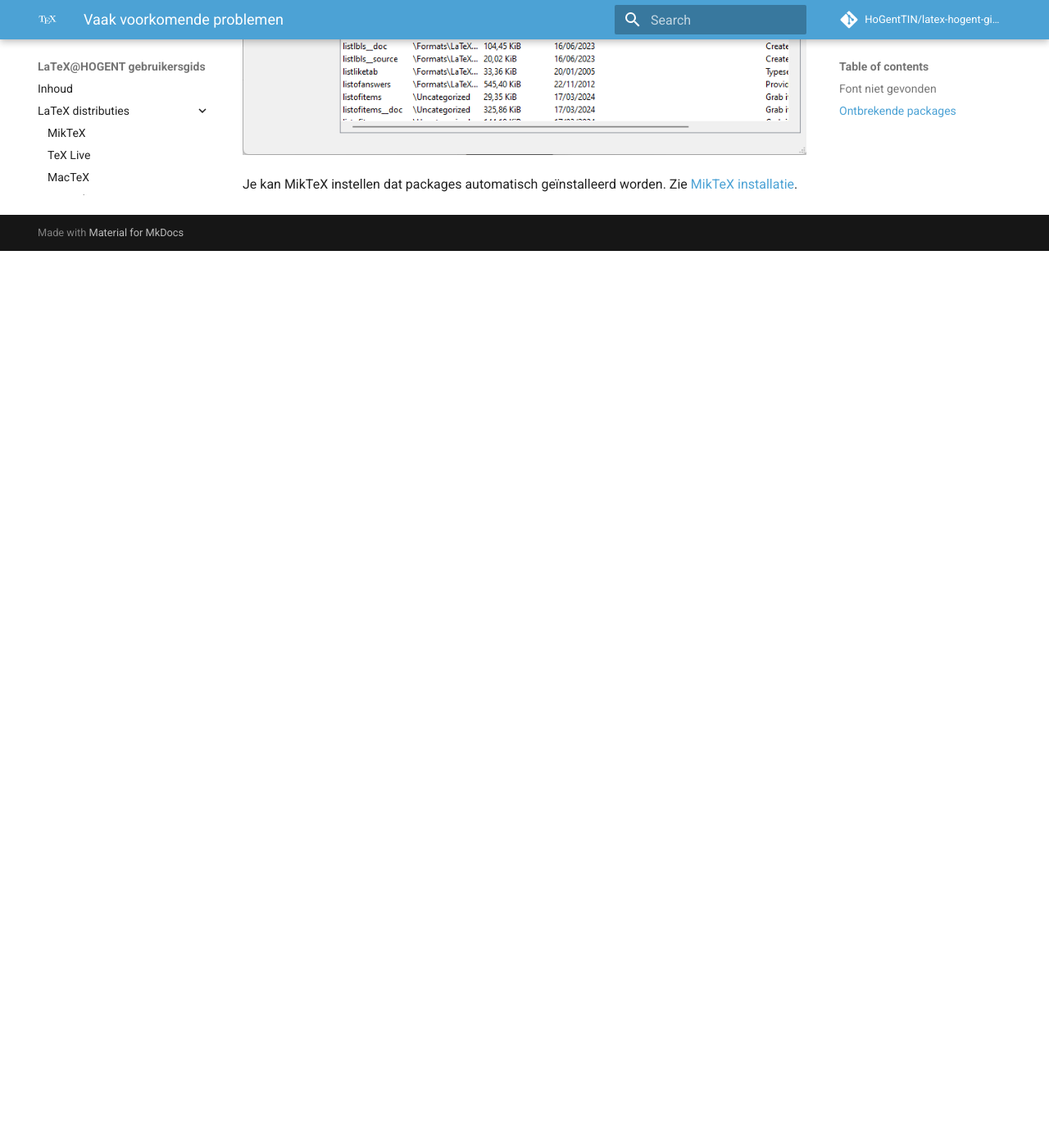
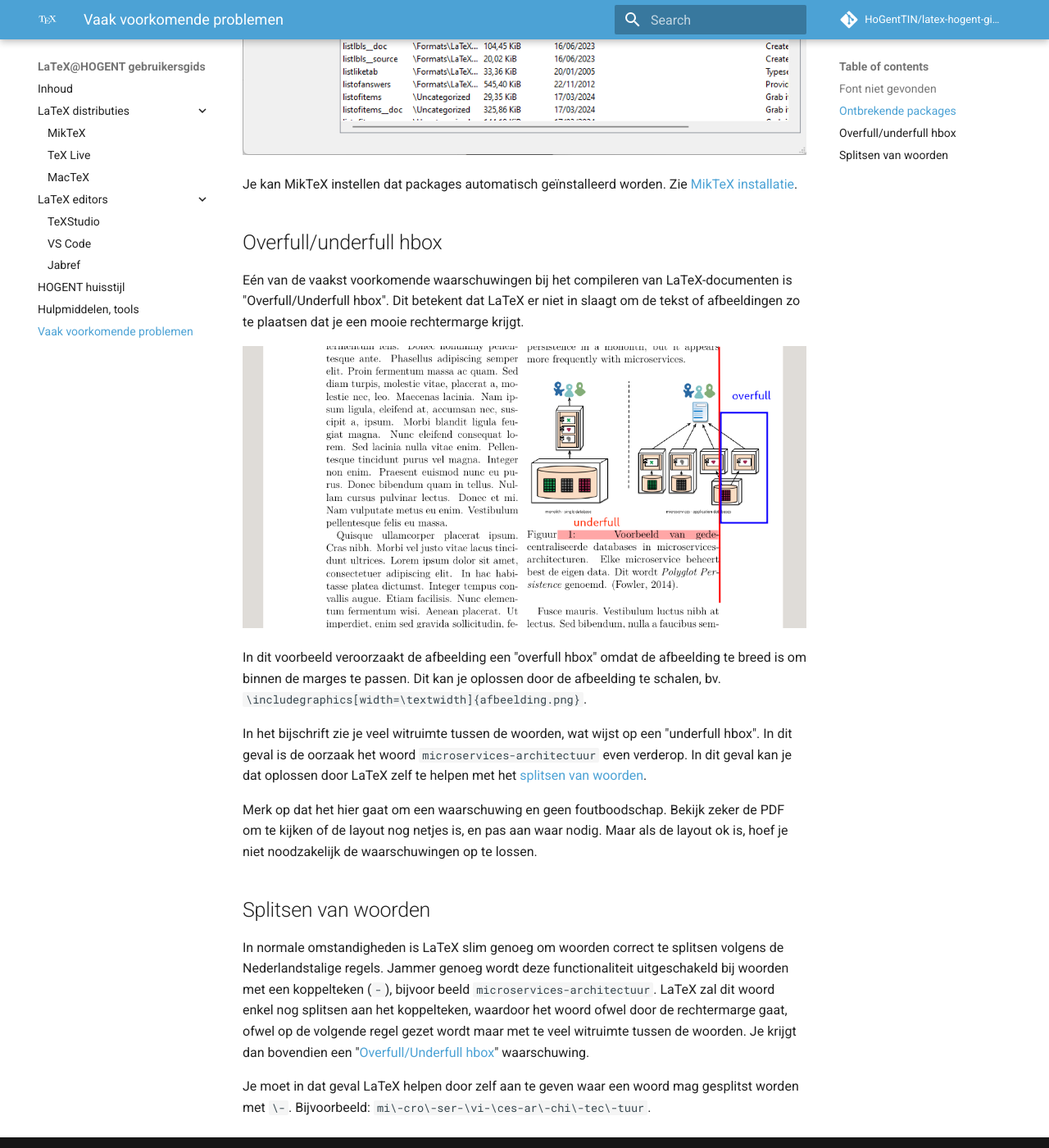
Before and after one commit to HoGentTIN/latex-hogent-gids, an MkDocs documentation site: the page built from docs/problemen.md, in a window 1280 px wide and 1400 px high, scrolled down 1615 px. Shown: the whole window at 82% size. Built offline with MkDocs 1.6.1 and Material for MkDocs 9.7.7, drawn with Linux system fonts in a browser that asks for light colours; comment, search, counter and statistics services are not loaded; before the commit the page ends 1921 px from its top, so only the background shows below that.

Commit message:
Paragraaf toegevoegd over hbox warnings, splitsen van woorden

```diff
--- a/docs/problemen.md
+++ b/docs/problemen.md
@@ -25,3 +25,21 @@
 ![MikTeX Console: Package manueel installeren](images/miktex-08.png)
 
 Je kan MikTeX instellen dat packages automatisch geïnstalleerd worden. Zie [MikTeX installatie](installatie-miktex.md#installatie-van-ontbrekende-packages).
+
+## Overfull/underfull hbox
+
+Eén van de vaakst voorkomende waarschuwingen bij het compileren van LaTeX-documenten is "Overfull/Underfull hbox". Dit betekent dat LaTeX er niet in slaagt om de tekst of afbeeldingen zo te plaatsen dat je een mooie rechtermarge krijgt.
+
+![Voorbeelden van overfull en underfull hbox waarschuwingen.](images/hbox-warnings.png)
+
+In dit voorbeeld veroorzaakt de afbeelding een "overfull hbox" omdat de afbeelding te breed is om binnen de marges te passen. Dit kan je oplossen door de afbeelding te schalen, bv. `\includegraphics[width=\textwidth]{afbeelding.png}`.
+
+In het bijschrift zie je veel witruimte tussen de woorden, wat wijst op een "underfull hbox". In dit geval is de oorzaak het woord `microservices-architectuur` even verderop. In dit geval kan je dat oplossen door LaTeX zelf te helpen met het [splitsen van woorden](#splitsen-van-woorden).
+
+Merk op dat het hier gaat om een waarschuwing en geen foutboodschap. Bekijk zeker de PDF om te kijken of de layout nog netjes is, en pas aan waar nodig. Maar als de layout ok is, hoef je niet noodzakelijk de waarschuwingen op te lossen.
+
+## Splitsen van woorden
+
+In normale omstandigheden is LaTeX slim genoeg om woorden correct te splitsen volgens de Nederlandstalige regels. Jammer genoeg wordt deze functionaliteit uitgeschakeld bij woorden met een koppelteken (`-`), bijvoor beeld `microservices-architectuur`. LaTeX zal dit woord enkel nog splitsen aan het koppelteken, waardoor het woord ofwel door de rechtermarge gaat, ofwel op de volgende regel gezet wordt maar met te veel witruimte tussen de woorden. Je krijgt dan bovendien een "[Overfull/Underfull hbox](#overfullunderfull-hbox)" waarschuwing.
+
+Je moet in dat geval LaTeX helpen door zelf aan te geven waar een woord mag gesplitst worden met `\-`. Bijvoorbeeld: `mi\-cro\-ser-\vi-\ces-ar\-chi\-tec\-tuur`.
```
Also changed, not shown: docs/images/hbox-warnings.png (added).
